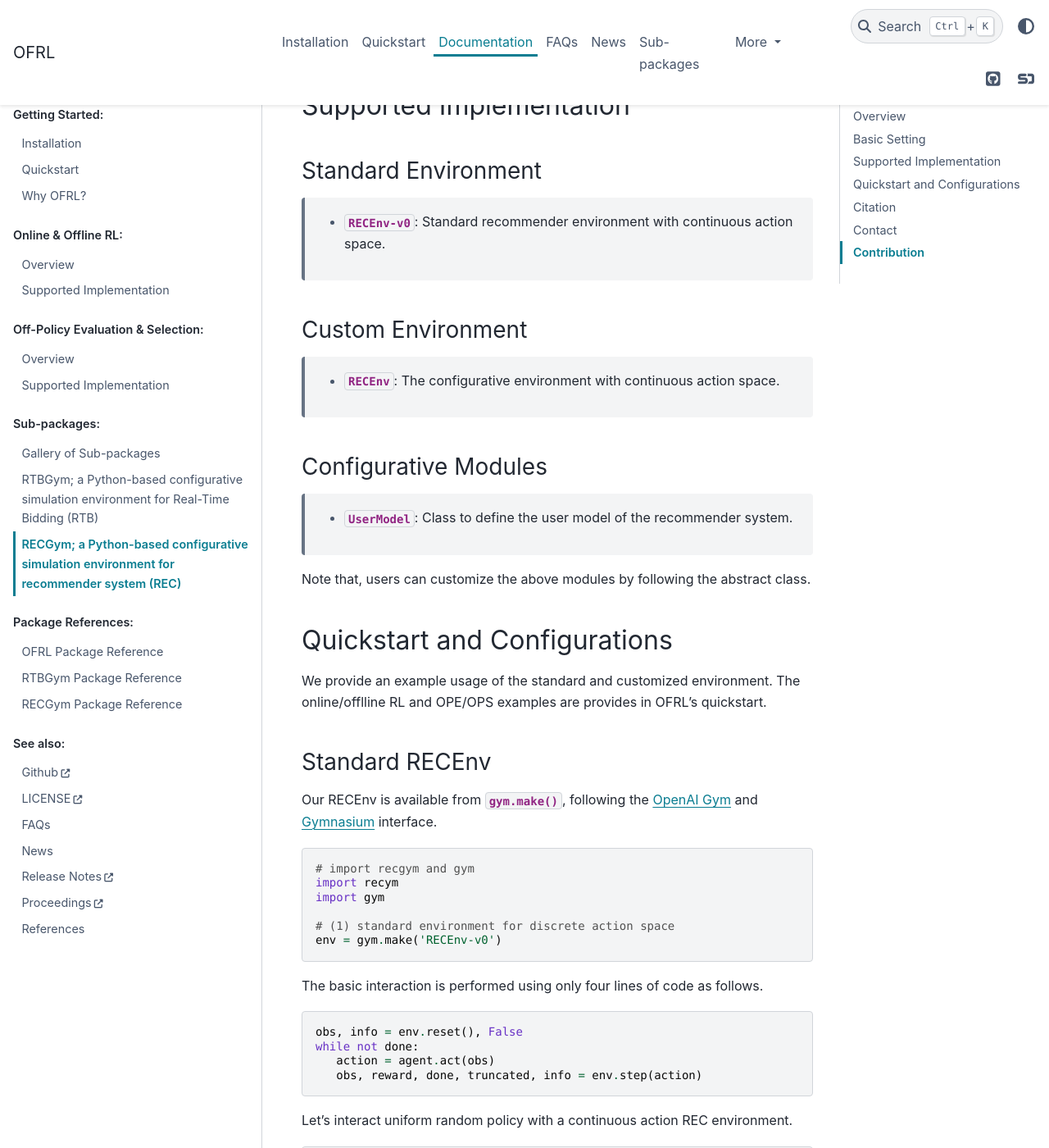
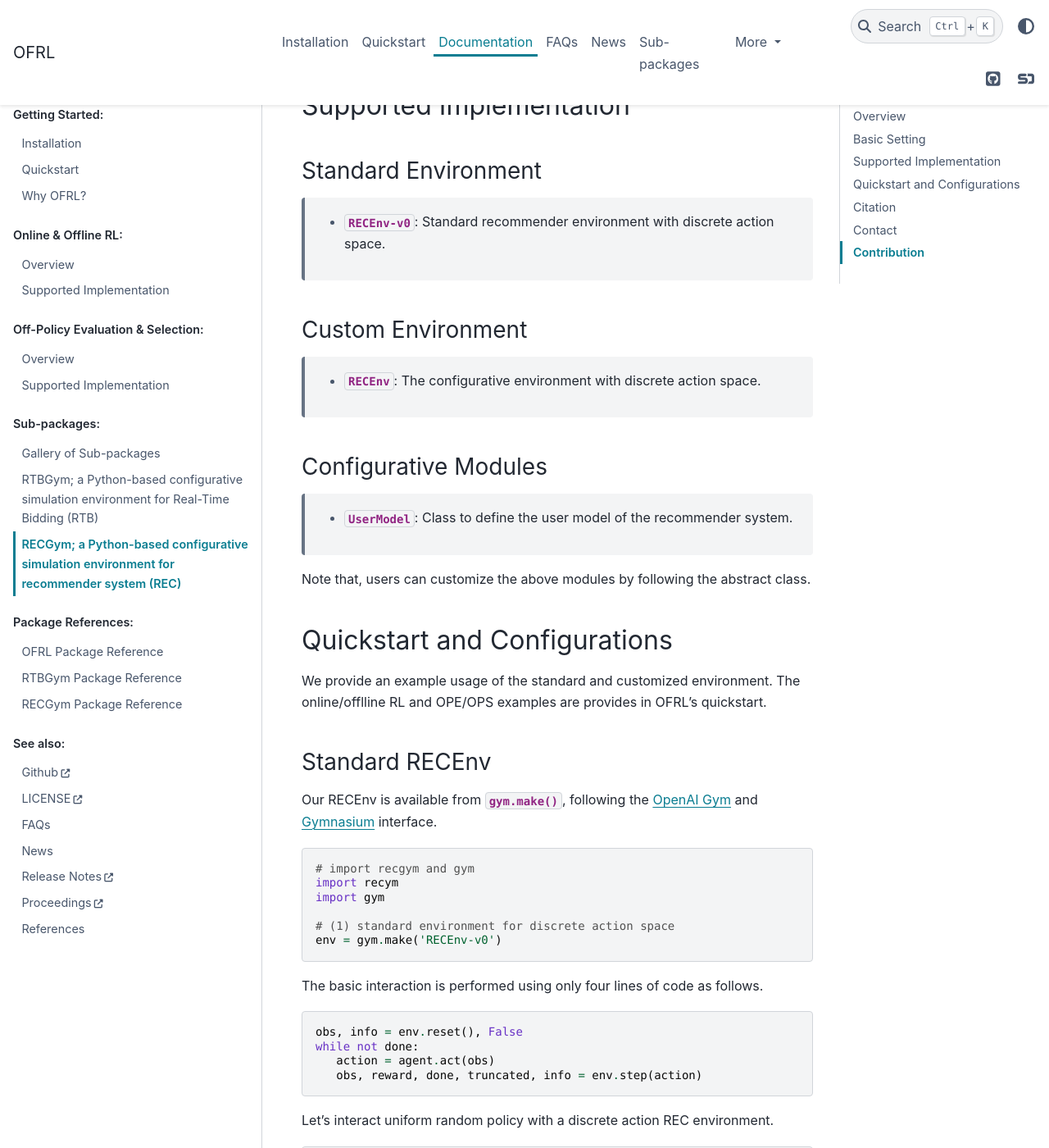
Before and after one commit to hakuhodo-technologies/scope-rl, a Sphinx documentation site: the page built from docs/documentation/subpackages/recgym_about.rst, in a window 1280 px wide and 1400 px high, scrolled down 1289 px. Shown: the whole window at 82% size. Built offline with Sphinx 7.4.7 and the PyData theme 0.15.4, drawn with Linux system fonts in a browser that asks for light colours; pages that are not in the unit, such as notebooks, are missing from menus; cross-references to code outside the pages are shown as plain code.

Commit message:
modified

```diff
--- a/docs/documentation/subpackages/recgym_about.rst
+++ b/docs/documentation/subpackages/recgym_about.rst
@@ -30,11 +30,11 @@ Supported Implementation
 
 Standard Environment
 ----------
-    * :class:`RECEnv-v0`: Standard recommender environment with continuous action space.
+    * :class:`RECEnv-v0`: Standard recommender environment with discrete action space.
 
 Custom Environment
 ----------
-    * :class:`RECEnv`: The configurative environment with continuous action space.
+    * :class:`RECEnv`: The configurative environment with discrete action space.
 
 Configurative Modules
 ----------
@@ -72,7 +72,7 @@ The basic interaction is performed using only four lines of code as follows.
        action = agent.act(obs)
        obs, reward, done, truncated, info = env.step(action)
 
-Let's interact uniform random policy with a continuous action REC environment.
+Let's interact uniform random policy with a discrete action REC environment.
 
 .. code-block:: python
 
```
Also changed, not shown: 4 other files.
